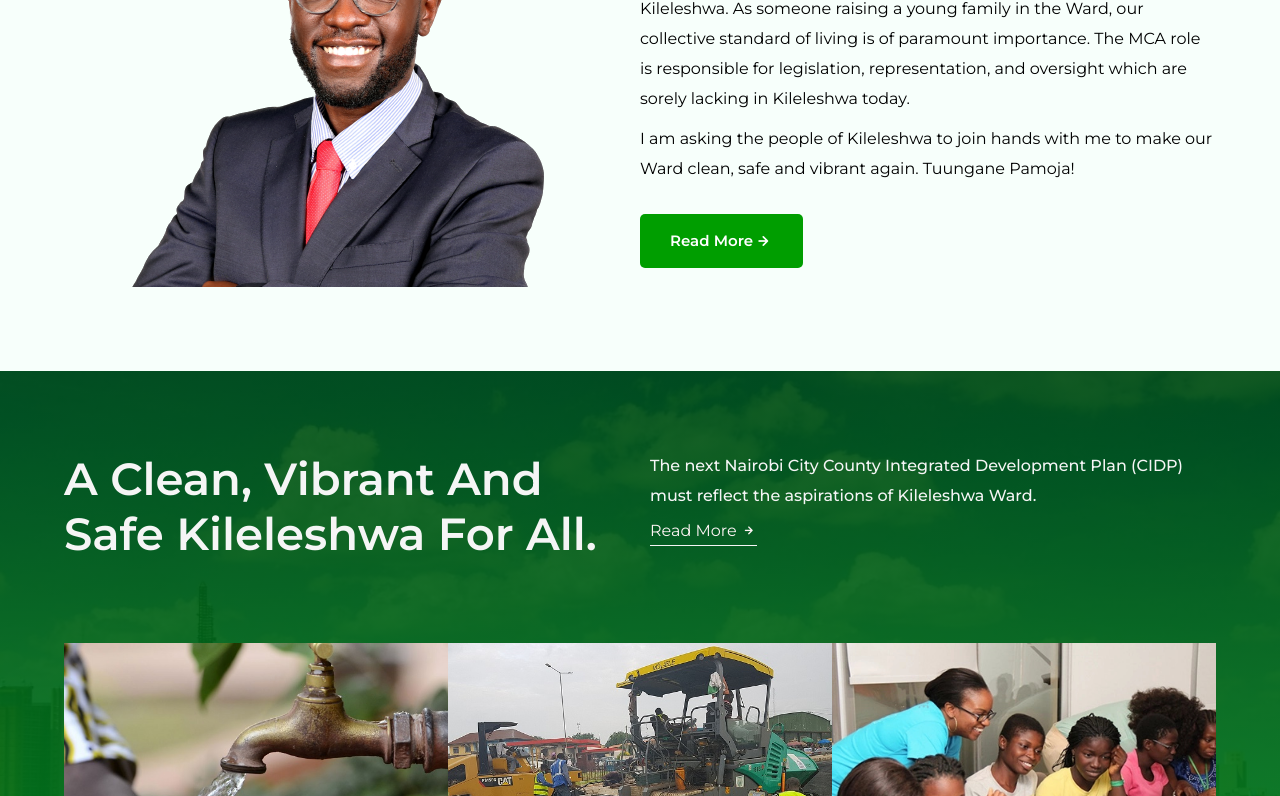
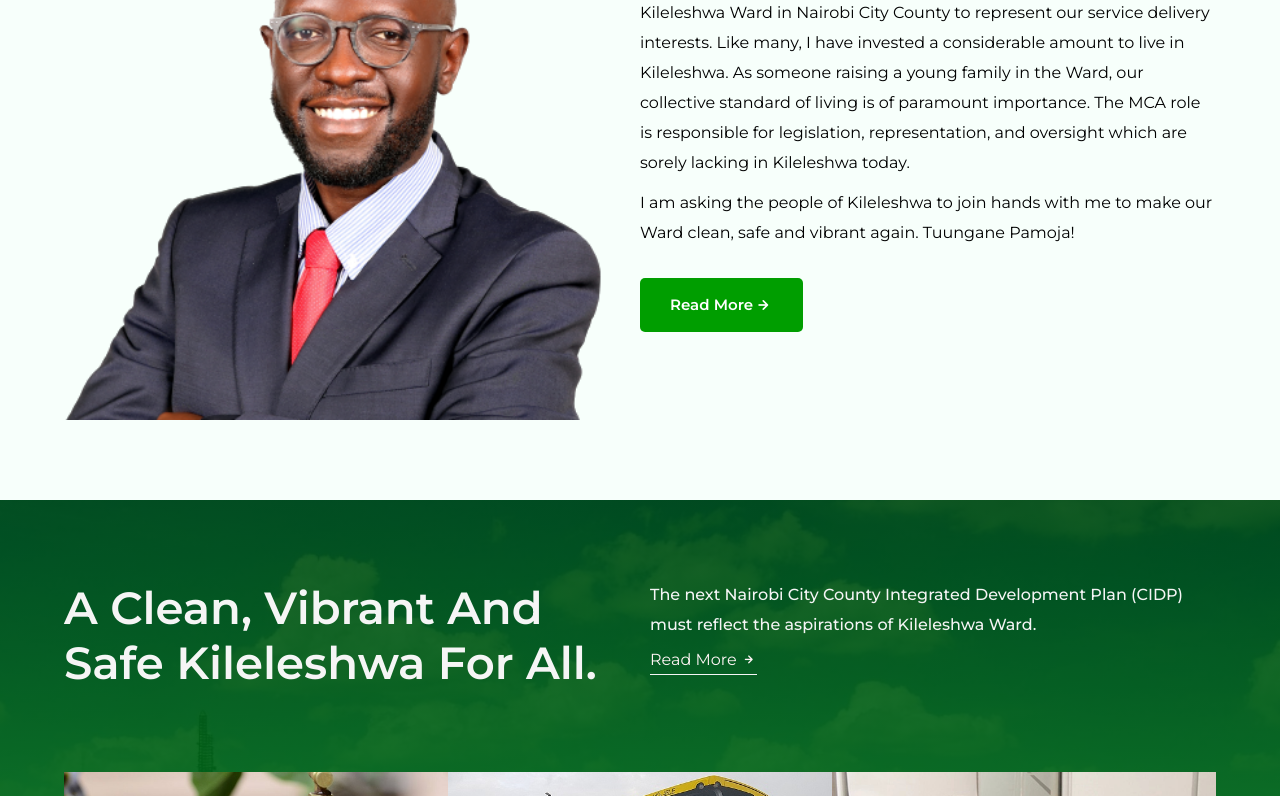
Before and after one commit to justallyt/politician-website, a plain HTML site: page index.html in a window 1280 px wide. Shown: the part 1290-2086 px from the top of the page. Drawn offline with nearby package versions, Linux system fonts and the light colour scheme.

Commit message:
image update

```diff
--- a/Css/home.css
+++ b/Css/home.css
@@ -15,7 +15,11 @@ ul{
 a{
     text-decoration: none;
 }
-
+img{
+    width:100%;
+    height:100%;
+    object-fit: cover;
+}
 
 .topbar{
     background:#111;
--- a/index.html
+++ b/index.html
@@ -81,7 +81,7 @@
 
                         </div>
                         <div class="content-column-image">
-                            <img src="src/cliff-1.png" alt="">
+                            <img src="src/cliff-photo.jpeg" alt="">
                         </div>
                     </div>
             </div>
```
